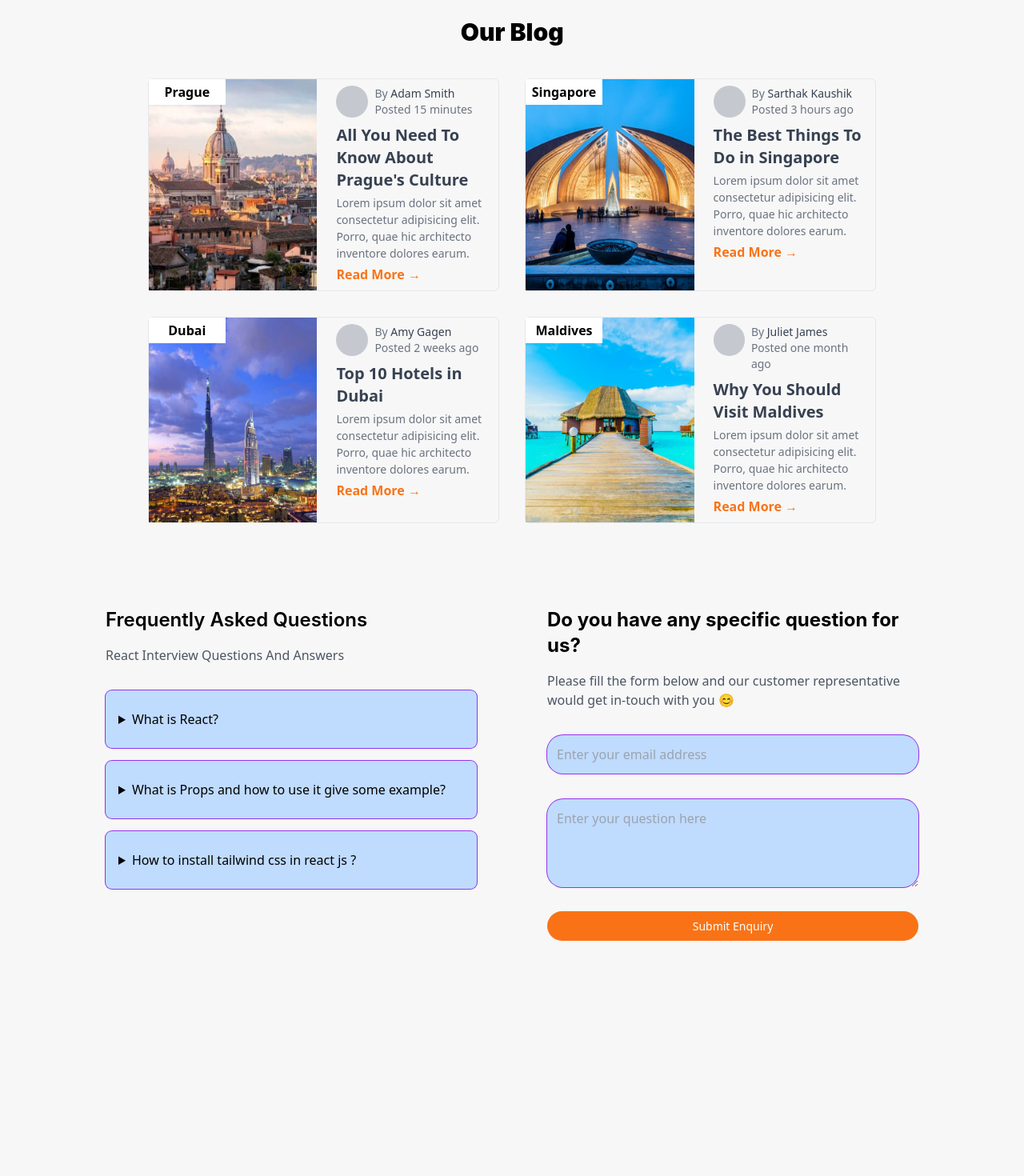
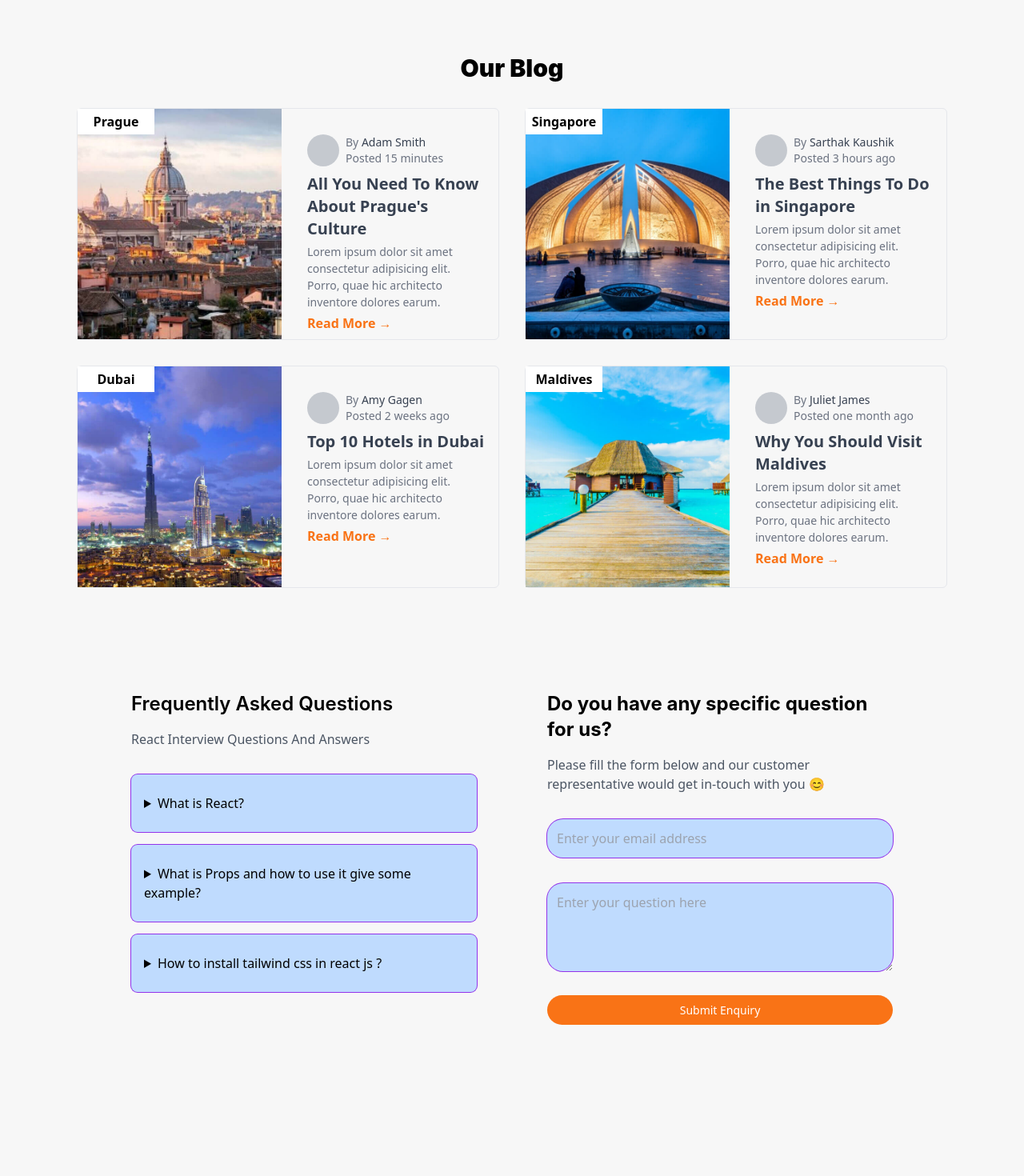
Before and after one commit to Toyocodes/GoTrips, a React (Vite) app: page / in a window 1280 px wide. Shown: the part 4040-5510 px from the top of the page at 80% size. Built offline with nearby package versions, Linux system fonts and the light colour scheme.

Commit message:
responsiveness fixed

```diff
--- a/src/Components/Blog.jsx
+++ b/src/Components/Blog.jsx
@@ -6,12 +6,12 @@ import Img4 from '../assets/destination-4.jpg'
 
 const Blog = () => {
   return (
-    <section className="container mx-auto xs:px-[10%] md:px-[2%] lg:px-[6%]">
-         <h2 className='text-center mt-[9%] sm:mt-[9%] md:mt-[9%] lg:mt-[9%]
-            text-3xl sm:text-3xl lg:text-3xl 2xl:text-4xl mb-8' data-aos="flip-left">Our Blog</h2>
+    <section className="xs:px-[10%] md:px-[1%] lg:px-[5%]">
+         <h2 className='text-center mt-[7rem] sm:mt-[8rem] md:mt-[8rem] lg:mt-[8rem]
+            text-3xl sm:text-3xl lg:text-3xl 2xl:text-4xl mb-8'>Our Blog</h2>
 
 
-        <div className="grid grid-cols-1 md:grid-cols-2 sm:grid-cols-1 lg:grid-cols-2 gap-8 p-2">
+        <div className="grid grid-cols-1 md:grid-cols-2 sm:grid-cols-1 lg:grid-cols-2 gap-8 px-8">
 
             <div className="blog-post grid grid-cols-1 sm:grid-cols-2 lg:grid-cols-2 gap-4 w-full overflow-none border rounded-md">
                 <div className="max-w-2xl h-auto relative">
@@ -20,7 +20,7 @@ const Blog = () => {
                     Prague
                     </div>
                 </div>
-                <div className='content-text p-2'>
+                <div className='content-text p-2 lg:px-4 lg:pt-8'>
                     <div className="flex gap-2 mb-2">
                         <div className="w-10 h-10 rounded-full bg-gray-400 animate-pulse"></div>
                         <div className="text-sm text-gray-500">
@@ -51,7 +51,7 @@ const Blog = () => {
                     Singapore
                     </div>
                 </div>
-                <div className='content-text p-2'>
+                <div className='content-text p-2 lg:px-4 lg:pt-8'>
                     <div className="flex gap-2 mb-2">
                         <div className="w-10 h-10 rounded-full bg-gray-400 animate-pulse"></div>
                         <div className="text-sm text-gray-500">
@@ -81,7 +81,7 @@ const Blog = () => {
                     Dubai
                     </div>
                 </div>
-                <div className='content-text p-2'>
+                <div className='content-text p-2 lg:px-4 lg:pt-8'>
                     <div className="flex gap-2 mb-2">
                         <div className="w-10 h-10 rounded-full bg-gray-400 animate-pulse"></div>
                         <div className="text-sm text-gray-500">
@@ -112,7 +112,7 @@ const Blog = () => {
                     Maldives
                     </div>
                 </div>
-                <div className='content-text p-2'>
+                <div className='content-text p-2 lg:px-4 lg:pt-8'>
                     <div className="flex gap-2 mb-2">
                         <div className="w-10 h-10 rounded-full bg-gray-400 animate-pulse"></div>
                         <div className="text-sm text-gray-500">
--- a/src/Components/CarouselSection.jsx
+++ b/src/Components/CarouselSection.jsx
@@ -95,7 +95,7 @@ export default class CarouselSection extends Component {
           };
         return (
           <section className='slider-container'>
-            <h2 data-aos="flip-right" className='text-center text-[1.7rem] sm:text-3xl lg:text-3xl mt-[10rem] lg:mt-32 2xl:text-4xl'> Most Popular Tours</h2>
+            <h2 data-aos="flip-right" className='text-center text-[1.7rem] sm:text-3xl lg:text-3xl mt-[18rem] sm:mt-[20rem] md:mt-[10rem] lg:mt-32 2xl:text-4xl'> Most Popular Tours</h2>
             <p data-aos="fade-left" className='text-center text-sm pt-1 p-8'>Find your special trip by only going places that spark joy</p>
             <Slider {...settings}>
               {
--- a/src/Components/Faq.jsx
+++ b/src/Components/Faq.jsx
@@ -3,7 +3,7 @@ import React from 'react'
 const Faq = () => {
   return (
     <div className='container mx-auto'>
-        <div className="grid grid-cols-1 md:grid-cols-2 sm:grid-cols-1 lg:grid-cols-2 gap-6 h-screen mt-[6%]">
+        <div className="faq grid grid-cols-1 md:grid-cols-2 sm:grid-cols-1 lg:grid-cols-2 gap-6 h-screen mt-[6%] p-8">
             <div>
                 <div className="container flex flex-col justify-center px-4 py-8 mx-auto md:p-8">
                     <h2 className="text-2xl font-semibold">
--- a/src/Components/Footer.jsx
+++ b/src/Components/Footer.jsx
@@ -17,7 +17,7 @@ export default function Footer() {
     "Tour Guide",
   ];
   return (
-    <footer className="text-black py-10 px-7 sm:mt-[8%] bg-blue-200">
+    <footer className="text-black py-10 px-7 sm:mt-[2rem] bg-blue-200">
       <div className="container mx-auto">
         <div className="upper-footer grid grid-cols-1 md:grid-cols-4 gap-8 justify-center border-b-2 border-colorPrimary pb-8">
           <div className="col">
--- a/src/Components/Testimonials.jsx
+++ b/src/Components/Testimonials.jsx
@@ -0,0 +1,90 @@
+import React, {useEffect} from 'react'
+import Avatar1 from '../../assets/avatar1.png'
+import Avatar2 from '../../assets/avatar2.jpg'
+import Avatar3 from '../../assets/avatar3.jpg'
+import Avatar4 from '../../assets/avatar4.jpg'
+
+// importing aos
+import AOS from 'aos';
+import 'aos/dist/aos.css';
+
+// Import Swiper React components version 8.4.6
+import { Swiper, SwiperSlide } from 'swiper/react';
+
+// Import Swiper styles
+import 'swiper/swiper.min.css';
+import {Pagination } from 'swiper';
+
+// import { Swiper, SwiperSlide } from 'swiper/react';
+
+// Import Swiper styles
+// import 'swiper/swiper.min.css';
+// import 'swiper/package.json';
+
+
+
+const data = [
+  {
+    avatar: Avatar1,
+    name: "persona",
+    review:
+      "Toyosi is one of the best teammates I have ever worked with, a fast learner who provides help to anyone in the team if needed, also, her passion for design makes her standout as a front-end developer",
+  },
+  {
+    avatar: Avatar2,
+    name: "person b",
+    review:
+      "I was priviledged to be her mentor at some point. What is more intriguing about Toyosi is how attentive she is and the timely effort she puts into delivering her tasks.",
+  },
+  {
+    avatar: Avatar3,
+    name: "person c",
+    review:
+      "Working with Toyosi has been very amazing, I look forward to working with her more on numerous projects.",
+  },
+  {
+    avatar: Avatar4,
+    name: "person d",
+    review:
+      "I had the chance to work with Toyosi on different projects. Her technical skills were always impressive. She constantly showed professional behaviour and a high level of problem-solving skills. She is always creative with writing codes and shows a nice attitude towards team members.",
+  },
+];
+
+const Testimonials = () => {
+
+  //aos animation
+  useEffect(() => {
+    AOS.init();
+  }, [])
+
+  return (
+    <section id='testimonials'>
+      <h5>Review from clients</h5>
+      <h2>Testimonials</h2>
+
+      <Swiper className="container testimonials-container" data-aos="zoom-in"
+      modules={[Pagination]}
+      spaceBetween={40}
+      slidesPerView={1}
+      pagination={{ clickable: true }}>
+        {
+          data.map(({avatar, name, review}, index)=>{
+            return (
+              <SwiperSlide key={index} className='testimonials'>
+                <div className='client-avatar'>
+                  <img src={avatar} />
+                </div>
+                <h5 className='client-name'>{name}</h5>
+                <small className='client-review'>
+                  {review}
+                </small>
+              </SwiperSlide>
+            )
+          })
+        }
+      </Swiper>
+    </section>
+  )
+}
+
+export default Testimonials
--- a/src/index.css
+++ b/src/index.css
@@ -183,11 +183,28 @@ section >h2{
     background-color: orange;
     width: 30px;
 }
-@media (max-width: 400px) {
-  .slider-container h2{
-    margin-top: 15rem;
+
+@media (max-width: 768px) {
+
+  .faq{
+    margin-bottom: 25rem;
   }
 }
+@media (max-width: 600px) {
+
+  .faq{
+    margin-bottom: 28rem;
+  }
+}
+@media (max-width: 450px) {
+  .slider-container h2{
+    margin-top: 12rem;
+  }
+  .faq{
+    margin-bottom: 13rem;
+  }
+}
+
 
   .about-section{
     display: grid;
```
